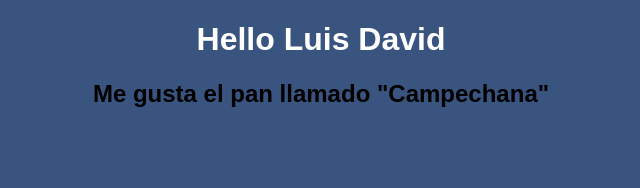
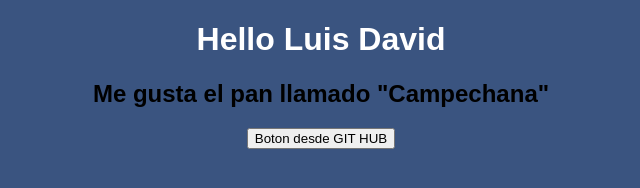
Before and after one commit to D4VID-01/Ch54-miPrimerRepo, a plain HTML site: page index.html in a window 1280 px wide. Shown: the whole page, without its empty margins (319-959 px from the left). Drawn offline with Linux system fonts and the light colour scheme.

Commit message:
feat: Se agraga boton desde Git Hub

```diff
--- a/index.html
+++ b/index.html
@@ -9,5 +9,6 @@
 <body>
     <h1>Hello Luis David</h1>
     <h2>Me gusta el pan llamado "Campechana"</h2>
+    <button>Boton desde GIT HUB</button>
 </body>
 </html>
```
